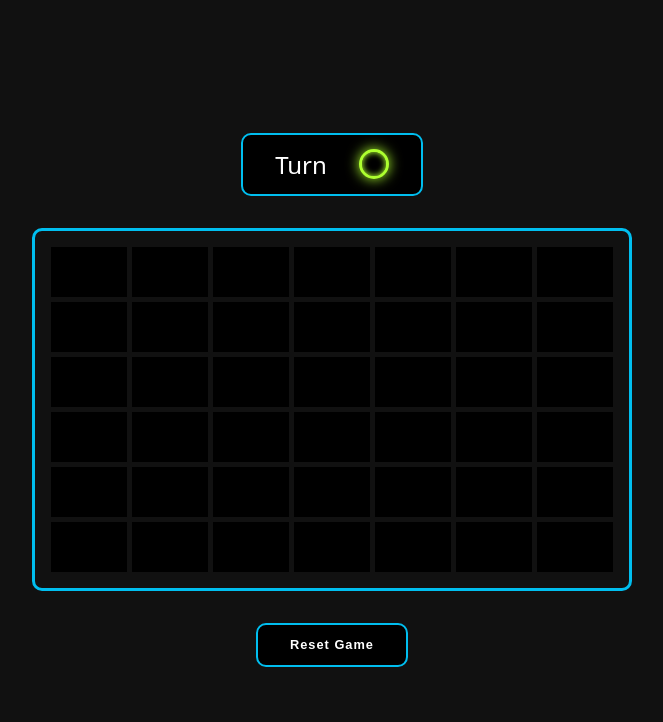
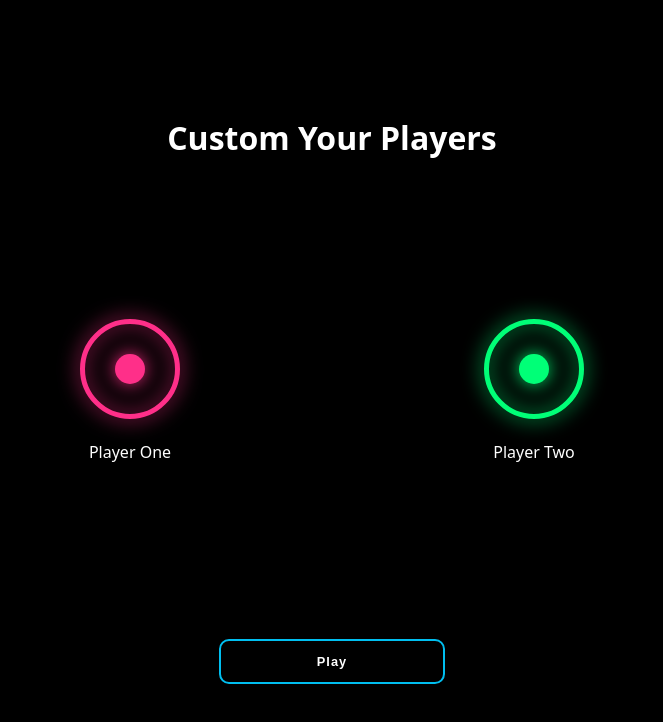
Before and after one commit to Anghy73/four-in-a-row, a React (Vite) app: page / in a window 1280 px wide. Shown: the top 722 px of the page, without its empty margins (308-971 px from the left). Built offline with nearby package versions, Linux system fonts and the light colour scheme.

Commit message:
play page

```diff
--- a/index.html
+++ b/index.html
@@ -3,6 +3,7 @@
   <head>
     <meta charset="UTF-8" />
     <meta name="viewport" content="width=device-width, initial-scale=1.0" />
+    <link rel="icon" href="./src/assets/icon.png">
     <title>four-in-a-row</title>
   </head>
   <body>
--- a/src/App.jsx
+++ b/src/App.jsx
@@ -2,6 +2,7 @@ import { useState } from 'react'
 import Board from './components/Board'
 import WinnerModal from './components/WinnerModal'
 import Slot from './components/Slot'
+import PlayPage from './components/PlayPage'
 
 function App () {
   const [board, setBoard] = useState(
@@ -22,6 +23,7 @@ function App () {
 
   const [turn, setTurn] = useState(TURNS.X)
   const [winner, setWinner] = useState(null)
+  // const [activePage, setActivePage] = useState(true)
 
   const resetGame = () => {
     setBoard([
@@ -215,6 +217,7 @@ function App () {
 
   return (
     <main className='game'>
+      <PlayPage />
       <section className='currentTurn'>
         <span>Turn</span>
         <Slot columnContent={turn} />
--- /dev/null
+++ b/src/components/PlayPage.jsx
@@ -0,0 +1,54 @@
+import { useState } from 'react'
+
+function PlayPage () {
+  const [activePage, setActivePage] = useState(true)
+
+  const classNamePlay = `playPage ${activePage ? 'active' : ''}
+    `
+
+  const [colorOne, setColorOne] = useState('#ff2f89')
+  const [colorTwo, setColorTwo] = useState('#00ff77')
+
+  const changeColor = (elem) => {
+    const input = elem.target.id
+    const newColor = elem.target.value
+
+    if (input === 'colorOne') {
+      document.documentElement.style.setProperty('--player-one', colorOne)
+      setColorOne(newColor)
+    }
+
+    if (input === 'colorTwo') {
+      document.documentElement.style.setProperty('--player-two', colorTwo)
+      setColorTwo(newColor)
+    }
+  }
+
+  const handleClassPlay = () => {
+    setActivePage(!activePage)
+    console.log(activePage)
+  }
+
+  return (
+    <div className={classNamePlay}>
+      <h2>Custom Your Players</h2>
+      <section className='players'>
+        <div className='playerContent'>
+          <div className='player playerOne'>
+            <input id='colorOne' type='color' value={colorOne} onChange={changeColor} />
+          </div>
+          <span>Player One</span>
+        </div>
+        <div className='playerContent'>
+          <div className='player playerTwo'>
+            <input id='colorTwo' type='color' value={colorTwo} onChange={changeColor} />
+          </div>
+          <span>Player Two</span>
+        </div>
+      </section>
+      <button className='playButton' onClick={handleClassPlay}>Play</button>
+    </div>
+  )
+}
+
+export default PlayPage
--- a/src/index.css
+++ b/src/index.css
@@ -1,3 +1,13 @@
+:root {
+  --primary-color: #00beef;
+  --secundary-color: #111;
+  --black-color: #000;
+  --white-color: #fff;
+
+  --player-one: #ff2f89;
+  --player-two: #00ff77;
+}
+
 html {
   font-family: system-ui;
   scroll-behavior: smooth;
@@ -13,8 +23,8 @@ html {
 body {
   width: 100%;
   min-height: 100vh;
-  background-color: #111;
-  color: #fff;
+  background-color: var(--secundary-color);
+  color: var(--white-color);
 }
 
 .game {
@@ -30,10 +40,10 @@ body {
   display: grid;
   place-items: center;
   height: 50px;
-  background-color: #000;
-  color: #fff;
+  background-color: var(--black-color);
+  color: var(--white-color);
   cursor: pointer;
-  text-shadow: 0 0 20px #fff;
+  text-shadow: 0 0 20px var(--white-color);
 }
 
 .board {
@@ -45,7 +55,7 @@ body {
   height: auto;
   padding: 1rem;
   border-radius: 10px;
-  border: 3px solid #00beef;
+  border: 3px solid var(--primary-color);
 }
 
 .currentTurn {
@@ -54,10 +64,10 @@ body {
   align-items: center;
   margin-bottom: 2rem;
   gap: 2rem;
-  background-color: #000;
+  background-color: var(--black-color);
   padding: .8rem 2rem;
   border-radius: 10px;
-  border: 2px solid #00beef;
+  border: 2px solid var(--primary-color);
 }
 
 .currentTurn > .slot {
@@ -69,24 +79,24 @@ body {
 }
 
 .resetGame {
-  background-color: #000;
-  color: #fff;
+  background-color: var(--black-color);
+  color: var(--white-color);
   padding: .8rem 2rem;
   margin-top: 2rem;
   border-radius: 10px;
   font-size: .8rem;
   font-weight: bold;
   letter-spacing: 1px;
-  border: 2px solid #00beef;
+  border: 2px solid var(--primary-color);
   cursor: pointer;
   transition: background, box-shadow, color, 200ms linear;
 }
 
 .resetGame:hover {
-  background-color: #00beef;
+  background-color: var(--primary-color);
   color: #000;
   font-weight: bold;
-  box-shadow: 0 0 10px #00beef;
+  box-shadow: 0 0 10px var(--primary-color);
 }
 
 .winnerModal {
@@ -108,9 +118,9 @@ body {
   justify-content: center;
   align-items: center;
   padding: 3rem 4rem;
-  background-color: #000;
+  background-color: var(--black-color);
   border-radius: 10px;
-  border: 2px solid #00beef;
+  border: 2px solid var(--primary-color);
 }
 
 .cellWin {
@@ -134,18 +144,120 @@ body {
   position: absolute;
   width: 30px;
   height: 30px;
-  background-color: #000;
+  background-color: var(--black-color);
   border-radius: 50%;
   border: 3px solid transparent;
   box-shadow: inset 0 0 6px transparent, 0 0 13px transparent;
 }
 
 .slot.playerOne {
-  border: 3px solid greenyellow;
-  box-shadow: inset 0 0 6px greenyellow, 0 0 13px greenyellow;
+  border: 3px solid var(--player-one);
+  box-shadow: inset 0 0 6px var(--player-one), 0 0 13px var(--player-one);
 }
 
 .slot.playerTwo {
-  border: 3px solid pink;
-  box-shadow: inset 0 0 6px pink, 0 0 13px pink;
+  border: 3px solid var(--player-two);
+  box-shadow: inset 0 0 6px var(--player-two), 0 0 13px var(--player-two);
 }
+
+/* Play Page */
+
+
+.playPage {
+  position: absolute;
+  top: 0;
+  left: 0;
+  display: none;
+  flex-direction: column;
+  justify-content: center;
+  align-items: center;
+  width: 100%;
+  min-height: 100vh;
+  background-color: var(--black-color);
+  z-index: 1;
+}
+
+.playPage.active {
+  display: flex;
+}
+
+.playPage > h2 {
+  font-size: 2rem;
+  margin-bottom: 9rem;
+}
+
+.players {
+  display: flex;
+  gap: 15rem;
+}
+
+.player {
+  position: relative;
+  width: 100px;
+  height: 100px;
+  border-radius: 50%;
+  border: 5px solid transparent;
+  margin-bottom: 1.4rem;
+}
+
+.playerOne {
+  border-color: var(--player-one);
+  filter: drop-shadow(0 0 10px var(--player-one));
+}
+
+.playerTwo {
+  border-color: var(--player-two);
+  filter: drop-shadow(0 0 10px var(--player-two));
+}
+
+.playerContent {
+  display: flex;
+  flex-direction: column;
+  justify-content: center;
+  align-items: center;
+  padding: 1rem 2rem;
+  margin-bottom: 4rem;
+}
+
+input[type="color"] {
+  position: absolute;
+  top: 50%;
+  left: 50%;
+  transform: translate(-50%, -50%);
+  appearance: auto;
+  cursor: pointer;
+  width: 30px;
+  height: 30px;
+  border-radius: 50%;
+  overflow: hidden;
+  border-width: 0px;
+}
+
+input[type="color"]::-webkit-color-swatch-wrapper {
+  padding: 0;
+}
+
+input[type="color"]::-webkit-color-swatch {
+  border: none;
+}
+
+.playButton {
+  background-color: var(--black-color);
+  color: var(--white-color);
+  padding: .8rem 6rem;
+  margin-top: 6rem;
+  border-radius: 10px;
+  font-size: .8rem;
+  font-weight: bold;
+  letter-spacing: 1px;
+  border: 2px solid var(--primary-color);
+  cursor: pointer;
+  transition: background, box-shadow, color, 200ms linear;
+}
+
+.playButton:hover {
+  background-color: var(--primary-color);
+  color: #000;
+  font-weight: bold;
+  box-shadow: 0 0 10px var(--primary-color);
+}
```
Also changed, not shown: src/assets/icon.png (added).
